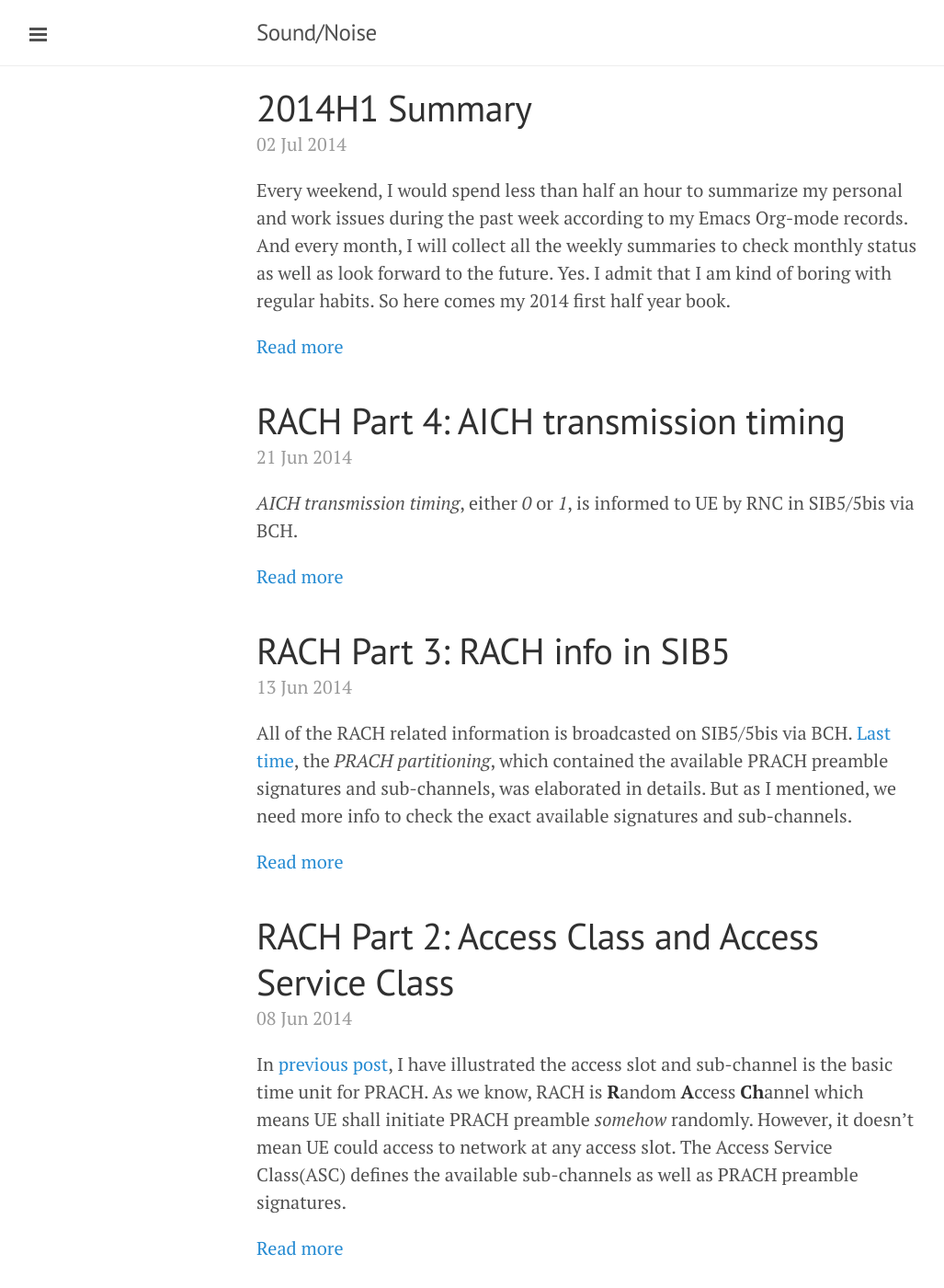
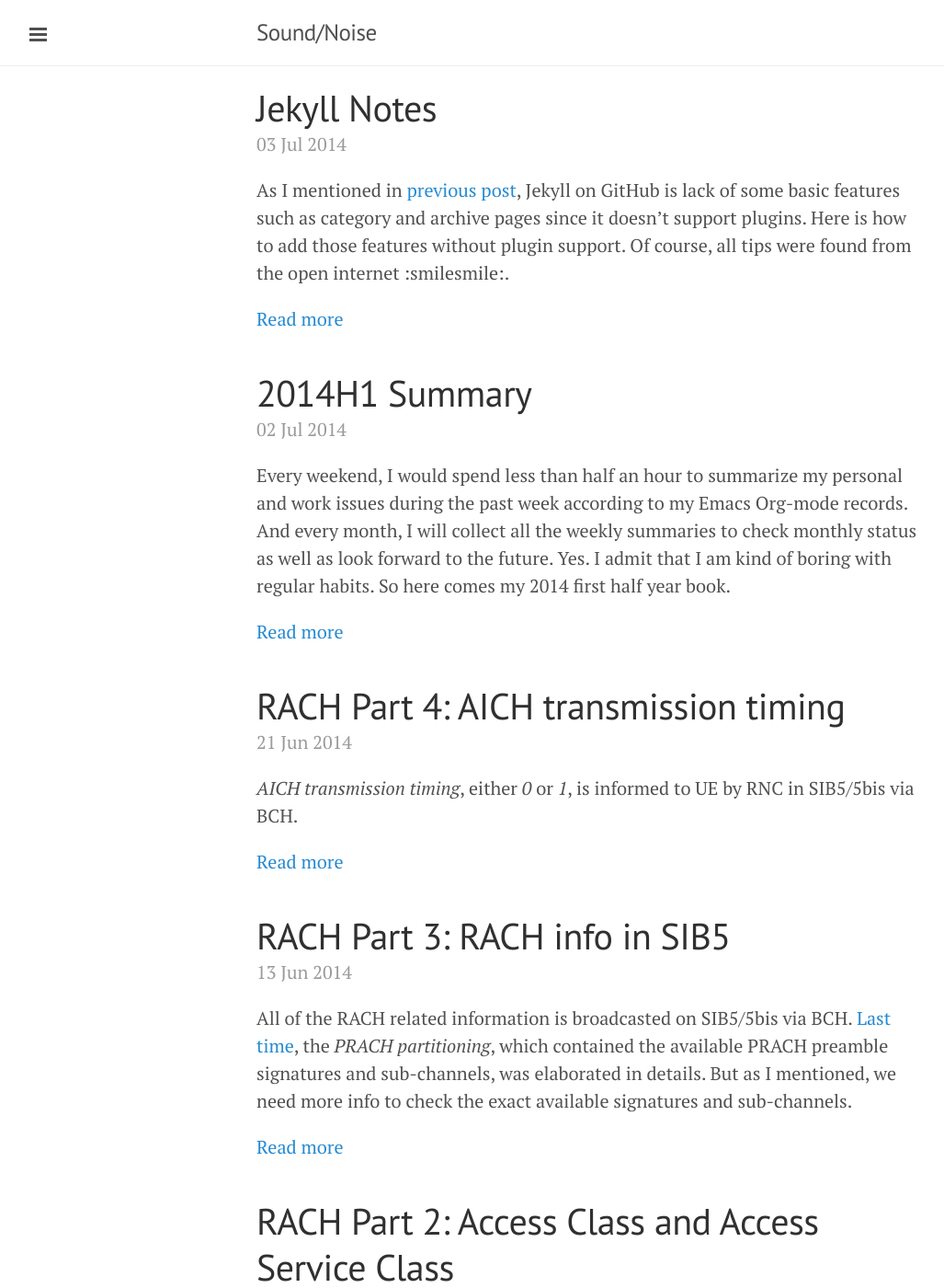
Before and after one commit to happybit/happybit.github.io, a Jekyll site: the page built from index.html, in a window 1280 px wide and 1400 px high. Shown: the whole window at 92% size, without its empty margins (1-1028 px from the left). Built offline with Jekyll 4.4.1, drawn with Linux system fonts in a browser that asks for light colours; the list of posts is cut into pages by our own code; some of the changed text lies outside the part shown.

Commit message:
minor update

```diff
--- /dev/null
+++ b/_posts/2014-07-03-Jekyll-Notes.markdown
@@ -0,0 +1,64 @@
+---
+layout: post
+title: "Jekyll Notes"
+date: 2014-07-03 19:17:08 +0800
+comments: true
+categories: Others
+---
+
+As I mentioned in [previous post](http://blog.pzheng.info/blog/2014/05/25/migrating-from-octopress-to-jekyll/), Jekyll on GitHub is lack of some basic features such as category and archive pages since it doesn't support plugins. Here is how to add those features without plugin support. Of course, all tips were found from the open internet :smilesmile:.
+
+<!--more-->
+
+## Footnotes
+
+Sometimes we want to add some footnotes for reference as in [this post](http://blog.pzheng.info/blog/2014/07/02/2014H1-summary/). The original markdown parser "redcarpet" cannot support it, at least for Jekyll on Github. We just need to change below line in `_config.yml`:
+
+    markdown:         redcarpet
+
+To:
+
+    markdown:         kramdown
+
+At the place you want to insert the subscript, just add `[^1]`. You can choose whatever number you like. Then at the end of post, add footnote as:
+
+    [^1]: here is an example of footnote.
+
+Please don't forget the colon mark after `[^1]`.
+
+## Disqus Comments
+
+Insert below codes at the end of `_layout/post.html`:
+
+    <div id="disqus_thread"></div>
+    <script type="text/javascript">
+        /* * * CONFIGURATION VARIABLES: EDIT BEFORE PASTING INTO YOUR WEBPAGE * * */
+        var disqus_shortname = 'YOURNAME'; // required: replace example with your forum shortname
+
+        /* * * DON'T EDIT BELOW THIS LINE * * */
+        (function() {
+            var dsq = document.createElement('script'); dsq.type = 'text/javascript'; dsq.async = true;
+            dsq.src = '//' + disqus_shortname + '.disqus.com/embed.js';
+            (document.getElementsByTagName('head')[0] || document.getElementsByTagName('body')[0]).appendChild(dsq);
+        })();
+    </script>
+    <noscript>Please enable JavaScript to view the <a href="http://disqus.com/?ref_noscript">comments powered by Disqus.</a></noscript>
+
+## Next/Previous Post Navigator
+
+Insert below codes between `post` div and Disqus part in `_layout/post.html`.
+
+    <div class="navigator">
+      {% if page.previous %}
+          <span style="float:left"><a href="{{ page.previous.url }}">« {{ page.previous.title }}</a></span>
+      {% endif %}
+      {% if page.next %}
+          <span style="float:right"><a href="{{ page.next.url }}">{{ page.next.title }} »</a></span>
+      {% endif %}
+    </div>
+
+## Archive Page
+
+
+
+## Category Page
--- a/archive.html
+++ b/archive.html
@@ -1,5 +1,5 @@
 ---
-layout: default
+layout: page
 title: Archive
 ---
 <section id="archive">
--- a/categories.html
+++ b/categories.html
@@ -1,5 +1,5 @@
 ---
-layout: default
+layout: page
 title: Categories
 ---
 
```
